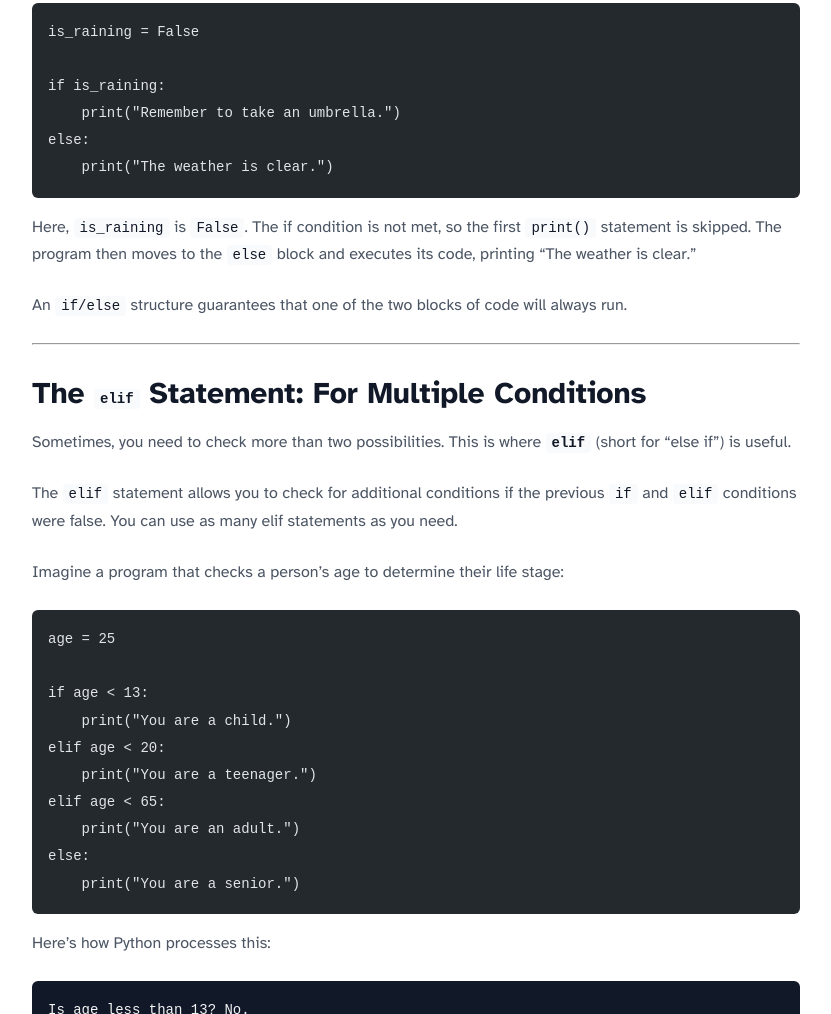
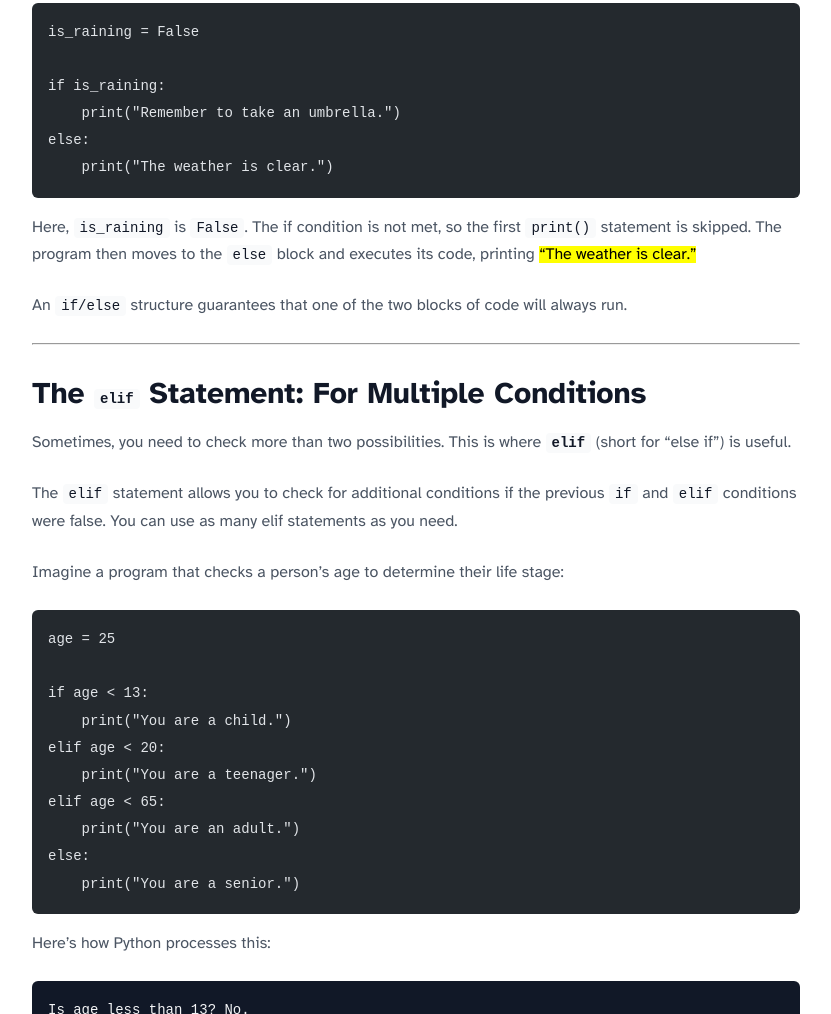
Before and after one commit to PatelAbhay550/eduwareindia, an Astro site: page /blog/guide-to-if-elif-else-in-python in a window 1280 px wide. Shown: the part 1523-2537 px from the top of the page, without its empty margins (224-1055 px from the left). Built offline with nearby package versions, Linux system fonts and the light colour scheme; Astro itself is replaced by a stand-in of ours; code samples lack their colours.

Commit message:
Update guide-to-if-elif-else-in-python.md

````diff
--- a/src/content/blog/guide-to-if-elif-else-in-python.md
+++ b/src/content/blog/guide-to-if-elif-else-in-python.md
@@ -49,7 +49,7 @@ else:
     print("The weather is clear.")
 ```
 
-Here, `is_raining` is `False`. The if condition is not met, so the first `print()` statement is skipped. The program then moves to the `else` block and executes its code, printing "The weather is clear."
+Here, `is_raining` is `False`. The if condition is not met, so the first `print()` statement is skipped. The program then moves to the `else` block and executes its code, printing <mark>"The weather is clear."</mark>
 
 An `if/else` structure guarantees that one of the two blocks of code will always run.
 
````
